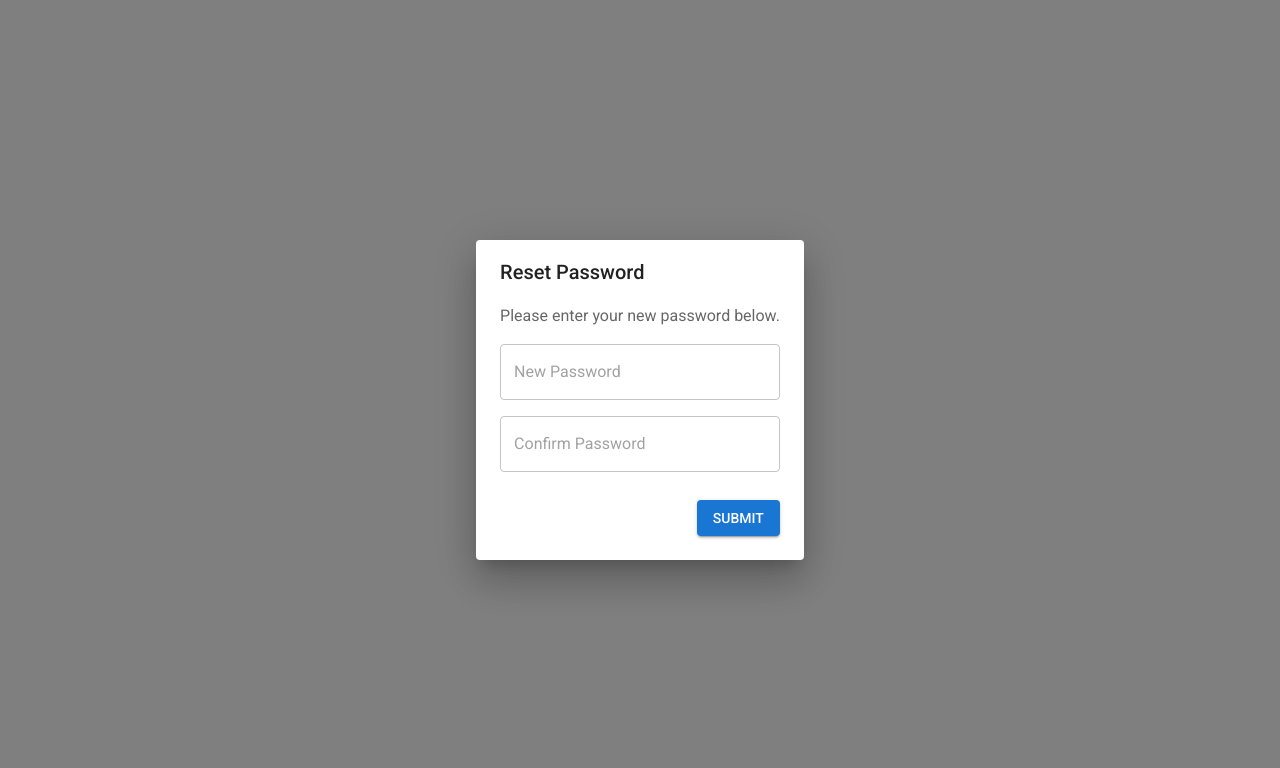
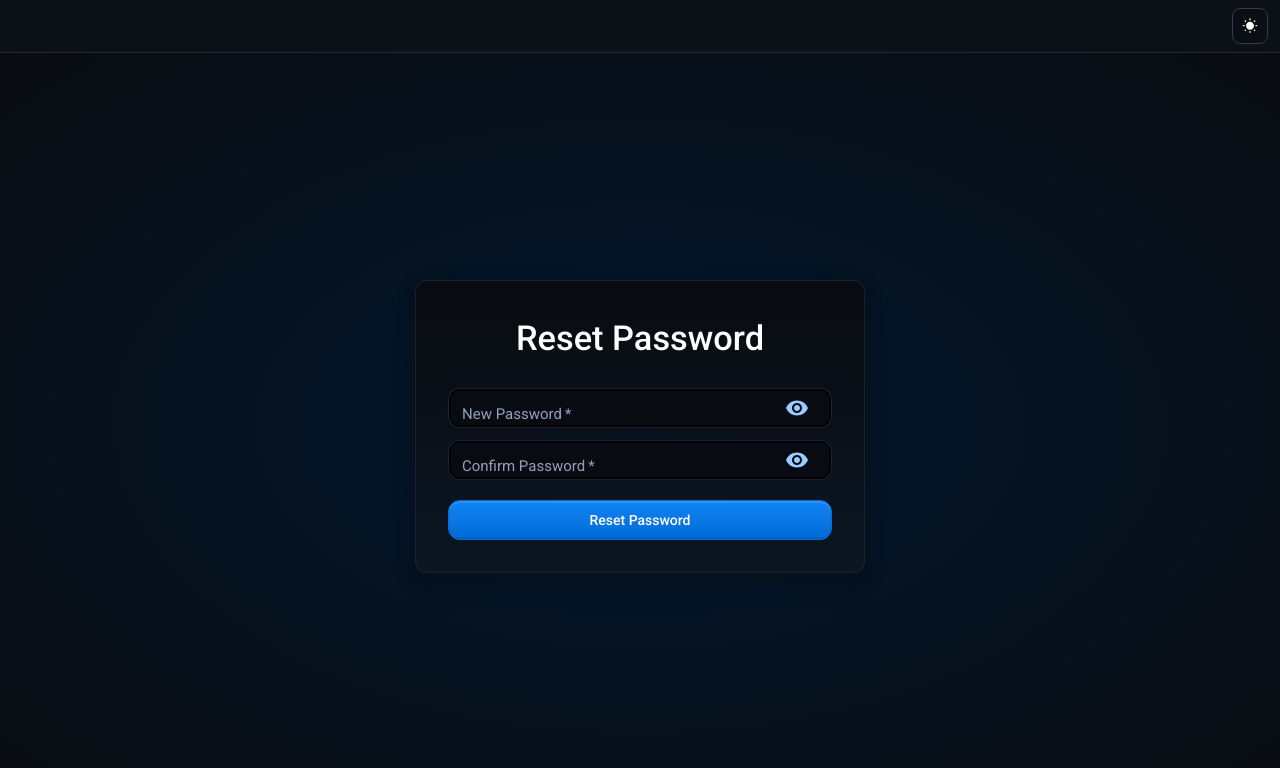
Before and after one commit to geoorgeqq/Student-Management, a React (Create React App) app in the folder front-end/react-timetable/: page /reset-password in a window 1280 px wide. Shown: the top 768 px of the page. Built offline with nearby package versions, Linux system fonts and the light colour scheme.

Commit message:
Update password reset UI design for improved user experience

```diff
--- a/front-end/react-timetable/src/ResetPassword.tsx
+++ b/front-end/react-timetable/src/ResetPassword.tsx
@@ -1,15 +1,60 @@
 import React, { useState } from "react";
-import { useSearchParams } from "react-router-dom";
-import Button from "@mui/material/Button";
-import OutlinedInput from "@mui/material/OutlinedInput";
-import Dialog from "@mui/material/Dialog";
-import DialogActions from "@mui/material/DialogActions";
-import DialogContent from "@mui/material/DialogContent";
-import DialogContentText from "@mui/material/DialogContentText";
-import DialogTitle from "@mui/material/DialogTitle";
-import Snackbar from "@mui/material/Snackbar";
+import {
+  Box,
+  Button,
+  TextField,
+  Typography,
+  Stack,
+  Card as MuiCard,
+  createTheme,
+  PaletteMode,
+  ThemeProvider,
+  CssBaseline,
+  Snackbar,
+} from "@mui/material";
 import MuiAlert, { AlertProps } from "@mui/material/Alert";
+import { styled } from "@mui/material/styles";
+import { useNavigate, useSearchParams } from "react-router-dom";
+import TemplateFrame from "./sign-up/TemplateFrame";
+import getSignUpTheme from "./sign-up/getSignUpTheme";
+import { VisibilityOff, Visibility } from "@mui/icons-material";
+import { InputAdornment, IconButton } from "@mui/material";
 
+// Styled components
+const Card = styled(MuiCard)(({ theme }) => ({
+  display: "flex",
+  flexDirection: "column",
+  alignSelf: "center",
+  width: "100%",
+  padding: theme.spacing(4),
+  gap: theme.spacing(2),
+  margin: "auto",
+  fontFamily: "Roboto, sans-serif",
+  boxShadow:
+    "hsla(220, 30%, 5%, 0.05) 0px 5px 15px 0px, hsla(220, 25%, 10%, 0.05) 0px 15px 35px -5px",
+  [theme.breakpoints.up("sm")]: {
+    width: "450px",
+  },
+  ...theme.applyStyles("dark", {
+    boxShadow:
+      "hsla(220, 30%, 5%, 0.5) 0px 5px 15px 0px, hsla(220, 25%, 10%, 0.08) 0px 15px 35px -5px",
+  }),
+}));
+
+const SignInContainer = styled(Stack)(({ theme }) => ({
+  height: "100%",
+  padding: 4,
+  backgroundImage:
+    "radial-gradient(ellipse at 50% 50%, hsl(210, 100%, 97%), hsl(0, 0%, 100%))",
+  backgroundRepeat: "no-repeat",
+  fontFamily: "Roboto, sans-serif", // Add the font here
+  ...theme.applyStyles("dark", {
+    backgroundImage:
+      "radial-gradient(at 50% 50%, hsla(210, 100%, 16%, 0.5), hsl(220, 30%, 5%))",
+  }),
+}));
+
+// Custom alert component
 const Alert = React.forwardRef<HTMLDivElement, AlertProps>(function Alert(
   props,
   ref
@@ -19,15 +64,31 @@ const Alert = React.forwardRef<HTMLDivElement, AlertProps>(function Alert(
 
 export default function ResetPassword() {
   const [searchParams] = useSearchParams();
-  const token = searchParams.get("token"); // Get the token from URL query params
+  const token = searchParams.get("token");
   const [newPassword, setNewPassword] = useState("");
   const [confirmPassword, setConfirmPassword] = useState("");
+  const [showPassword, setShowPassword] = useState(false);
   const [errorMessage, setErrorMessage] = useState("");
-  const [openSnackbar, setOpenSnackbar] = useState(false); // Snackbar state
-  const [snackbarMessage, setSnackbarMessage] = useState(""); // Snackbar message
+  const [openSnackbar, setOpenSnackbar] = useState(false);
+  const [snackbarMessage, setSnackbarMessage] = useState("");
   const [snackbarSeverity, setSnackbarSeverity] = useState<"success" | "error">(
     "success"
-  ); // Snackbar severity
+  );
+  const navigate = useNavigate();
+  const [mode, setMode] = useState<PaletteMode>("dark");
+  const toggleColorMode = () => {
+    const newMode = mode === "dark" ? "light" : "dark";
+    setMode(newMode);
+    localStorage.setItem("themeMode", newMode); // Save the selected mode to localStorage
+  };
+
+  const [showCustomTheme, setShowCustomTheme] = React.useState(true);
+  const togglePasswordVisibility = () => {
+    setShowPassword((prev) => !prev);
+  };
+  const toggleCustomTheme = () => {
+    setShowCustomTheme((prev) => !prev);
+  };
 
   const handleResetPassword = async () => {
     if (newPassword !== confirmPassword) {
@@ -43,114 +104,126 @@ export default function ResetPassword() {
           headers: {
             "Content-Type": "application/json",
           },
-          body: JSON.stringify({
-            token, // Send token and new password to backend
-            newPassword,
-          }),
+          body: JSON.stringify({ token, newPassword }),
         }
       );
 
       if (response.ok) {
-        // Handle success: show Snackbar message
         setSnackbarMessage("Your password has been reset successfully!");
         setSnackbarSeverity("success");
-        setOpenSnackbar(true); // Open Snackbar
-        // Optionally, redirect the user to the login page
-        // window.location.href = '/login'; // Uncomment to redirect to login page
+        setOpenSnackbar(true);
+        setTimeout(() => navigate("/student/login"), 3000);
       } else {
-        // Handle failure (e.g., show an error message)
-        setSnackbarMessage("Failed to reset password. Please try again.");
+        setSnackbarMessage("Failed to reset password.");
         setSnackbarSeverity("error");
-        setOpenSnackbar(true); // Open Snackbar
-        setErrorMessage("Failed to reset password. Please try again.");
+        setOpenSnackbar(true);
       }
     } catch (error) {
       console.error("Error during password reset:", error);
-      setSnackbarMessage("An error occurred while resetting the password.");
+      setSnackbarMessage("An error occurred.");
       setSnackbarSeverity("error");
-      setOpenSnackbar(true); // Open Snackbar
-      setErrorMessage("An error occurred while resetting the password.");
+      setOpenSnackbar(true);
     }
   };
 
-  const handleCloseSnackbar = (
-    event?: React.SyntheticEvent | Event,
-    reason?: string
-  ) => {
-    if (reason === "clickaway") {
-      return;
-    }
-    setOpenSnackbar(false);
-  };
+  const handleCloseSnackbar = () => setOpenSnackbar(false);
+
+  const SignUpTheme = createTheme(getSignUpTheme(mode));
+  const defaultTheme = createTheme({ palette: { mode } });
 
   return (
-    <>
-      <Dialog open>
-        <DialogTitle>Reset Password</DialogTitle>
-        <DialogContent
+    <TemplateFrame
+      toggleCustomTheme={toggleCustomTheme}
+      showCustomTheme={true}
+      mode={mode}
+      toggleColorMode={toggleColorMode}
+    >
+      <ThemeProvider theme={SignUpTheme}>
+        <CssBaseline enableColorScheme />
+        <SignInContainer justifyContent="center">
+          <Card variant="outlined">
+            <Typography
+              component="h1"
+              variant="h4"
               sx={{
-            display: "flex",
-            flexDirection: "column",
-            gap: 2,
+                textAlign: "center",
                 width: "100%",
+                fontSize: "clamp(2rem, 10vw, 2.15rem)",
+                fontFamily: "Roboto, sans-serif",
               }}
             >
-          <DialogContentText>
-            Please enter your new password below.
-          </DialogContentText>
-
-          <OutlinedInput
+              Reset Password
+            </Typography>
+            <Box
+              component="form"
+              noValidate
+              onSubmit={(e) => e.preventDefault()}
+            >
+              <TextField
                 required
                 margin="dense"
                 id="newPassword"
                 name="newPassword"
                 label="New Password"
                 placeholder="New Password"
-            type="password"
+                type={showPassword ? "text" : "password"}
                 fullWidth
                 value={newPassword}
                 onChange={(e) => setNewPassword(e.target.value)}
+                InputProps={{
+                  endAdornment: (
+                    <InputAdornment position="end">
+                      <IconButton onClick={togglePasswordVisibility}>
+                        {showPassword ? <VisibilityOff /> : <Visibility />}
+                      </IconButton>
+                    </InputAdornment>
+                  ),
+                }}
               />
-
-          <OutlinedInput
+              <TextField
                 required
                 margin="dense"
                 id="confirmPassword"
                 name="confirmPassword"
                 label="Confirm Password"
                 placeholder="Confirm Password"
-            type="password"
+                type={showPassword ? "text" : "password"}
                 fullWidth
                 value={confirmPassword}
                 onChange={(e) => setConfirmPassword(e.target.value)}
+                InputProps={{
+                  endAdornment: (
+                    <InputAdornment position="end">
+                      <IconButton onClick={togglePasswordVisibility}>
+                        {showPassword ? <VisibilityOff /> : <Visibility />}
+                      </IconButton>
+                    </InputAdornment>
+                  ),
+                }}
               />
+              {errorMessage && (
+                <Typography color="error">{errorMessage}</Typography>
+              )}
+              <Button
+                fullWidth
+                variant="contained"
+                onClick={handleResetPassword}
+                sx={{ marginTop: 2 }}
+              >
+                Reset Password
+              </Button>
+            </Box>
+          </Card>
+        </SignInContainer>
 
-          {errorMessage && (
-            <DialogContentText color="error">{errorMessage}</DialogContentText>
-          )}
-        </DialogContent>
-
-        <DialogActions sx={{ pb: 3, px: 3 }}>
-          <Button variant="contained" onClick={handleResetPassword}>
-            Submit
-          </Button>
-        </DialogActions>
-      </Dialog>
-
-      {/* Snackbar for notifications */}
         <Snackbar
           open={openSnackbar}
-        autoHideDuration={6000}
+          autoHideDuration={3000}
           onClose={handleCloseSnackbar}
         >
-        <Alert
-          onClose={handleCloseSnackbar}
-          severity={snackbarSeverity}
-          sx={{ width: "100%" }}
-        >
-          {snackbarMessage}
-        </Alert>
+          <Alert severity={snackbarSeverity}>{snackbarMessage}</Alert>
         </Snackbar>
-    </>
+      </ThemeProvider>
+    </TemplateFrame>
   );
 }
--- a/front-end/react-timetable/src/Sign-in/SignIn.tsx
+++ b/front-end/react-timetable/src/Sign-in/SignIn.tsx
@@ -265,7 +265,7 @@ export default function SignIn(props: { disableCustomTheme?: boolean }) {
                   error={passwordError}
                   helperText={passwordErrorMessage}
                   name="password"
-                  placeholder="•"
+                  placeholder="•••••••"
                   type={showPassword ? "text" : "password"}
                   id="password"
                   autoComplete="current-password"
```
Lines whose indentation alone changed are shown as unchanged.
